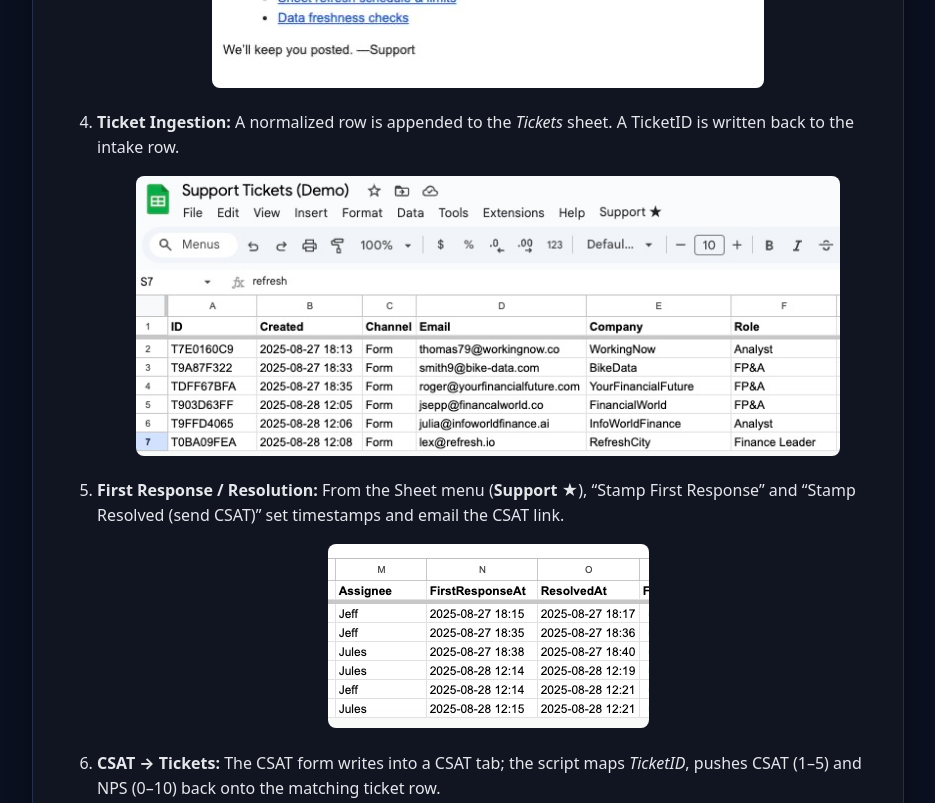
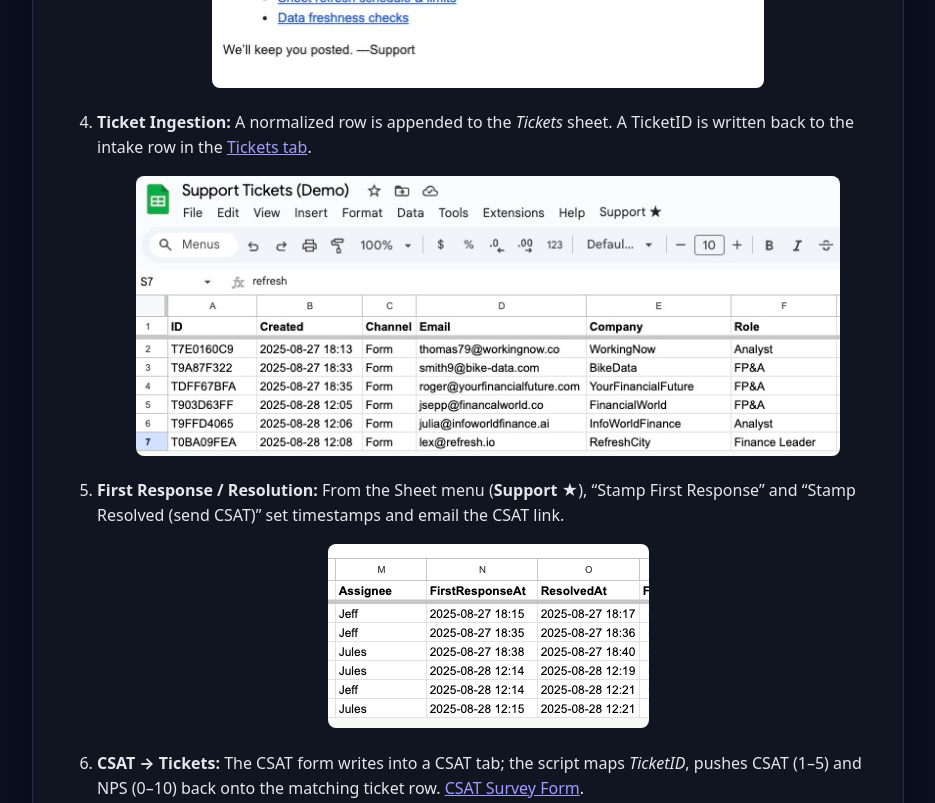
Before and after one commit to tomsullivan79/portfolio, an Astro site: page /projects/support-in-a-box in a window 1280 px wide. Shown: the part 2740-3543 px from the top of the page, without its empty margins (172-1107 px from the left). Built offline with nearby package versions, Linux system fonts and the light colour scheme; Astro itself is replaced by a stand-in of ours; no server answers.

Commit message:
Updated links

```diff
--- a/src/pages/projects/support-in-a-box.astro
+++ b/src/pages/projects/support-in-a-box.astro
@@ -130,7 +130,9 @@ import BaseLayout from "../../layouts/BaseLayout.astro";
     </li>
 
     <li>
-      <b>Ticket Ingestion:</b> A normalized row is appended to the <em>Tickets</em> sheet. A TicketID is written back to the intake row.
+      <b>Ticket Ingestion:</b> A normalized row is appended to the <em>Tickets</em> sheet. A TicketID is written back to the intake row in the
+      <a href="https://docs.google.com/spreadsheets/d/1LDS6l6HrjDP4vgOjsOG_t1gSJMwpLMB7VL8hq_S-oEw/edit?usp=sharing"
+         target="_blank" rel="noreferrer">Tickets tab</a>.
       <div style="text-align:center; margin: 1em 0;">
         <img src="/images/support-4.jpg" alt="Tickets Sheet" style="max-width:90%; border-radius:8px;">
       </div>
@@ -145,6 +147,8 @@ import BaseLayout from "../../layouts/BaseLayout.astro";
 
     <li>
       <b>CSAT → Tickets:</b> The CSAT form writes into a CSAT tab; the script maps <i>TicketID</i>, pushes CSAT (1–5) and NPS (0–10) back onto the matching ticket row.
+      <a href="https://docs.google.com/forms/d/e/1FAIpQLSfKQU_NhwOlPfrKVm5zlZ1zthWngxXk1AAnHnx6EWt592ktPA/viewform?usp=header"
+         target="_blank" rel="noreferrer">CSAT Survey Form</a>.
       <div style="text-align:center; margin: 1em 0;">
         <img src="/images/support-6.jpg" alt="CSAT Survey" style="max-width:90%; border-radius:8px;">
       </div>
@@ -222,7 +226,6 @@ import BaseLayout from "../../layouts/BaseLayout.astro";
         <li><a href="https://docs.google.com/forms/d/e/1FAIpQLSfKQU_NhwOlPfrKVm5zlZ1zthWngxXk1AAnHnx6EWt592ktPA/viewform?usp=header" target="_blank" rel="noreferrer">CSAT Survey</a></li>
         <li><a href="https://docs.google.com/spreadsheets/d/1LDS6l6HrjDP4vgOjsOG_t1gSJMwpLMB7VL8hq_S-oEw/edit?usp=sharing" target="_blank" rel="noreferrer">Support Tickets (Demo) — Google Sheets</a></li>
         <li><a href="https://www.notion.so/Runbook-Spreadsheet-Connector-Auth-Error-25c9f783369680448668d2d286c40903?source=copy_link" target="_blank" rel="noreferrer">Notion KB Home</a></li>
-        <li><a href="https://console.cloud.google.com/home/dashboard?project=support-in-a-box-script" target="_blank" rel="noreferrer">Google Cloud: Script Project</a></li>
         <!-- Slack link omitted publicly unless viewers have workspace access -->
       </ul>
     </article>
```
